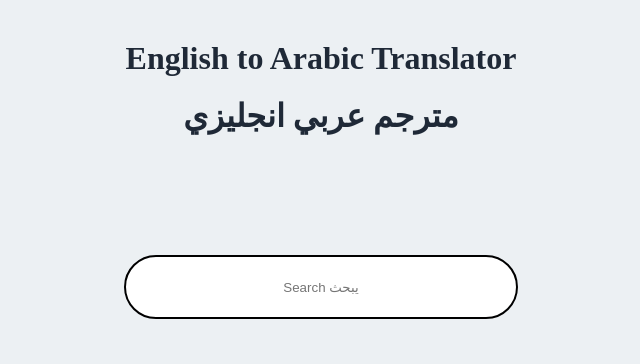
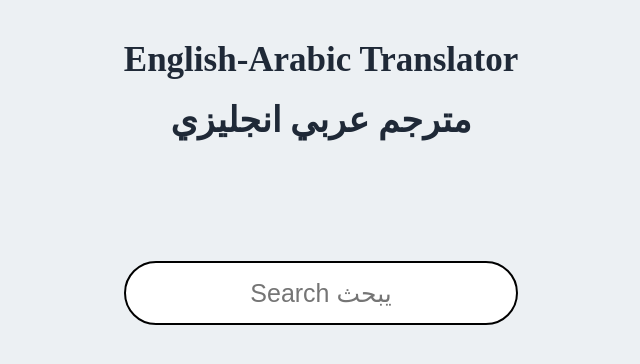
Before and after one commit to isaac-lal/english-arabic-dictionary, a React (Vite) app: page / in a window 1280 px wide. Shown: the top 364 px of the page, without its empty margins (319-959 px from the left). Built offline with nearby package versions, Linux system fonts and the light colour scheme; the HTML template or start-up script is replaced by a standard one.

Commit message:
changed website title

```diff
--- a/index.html
+++ b/index.html
@@ -4,7 +4,7 @@
     <meta charset="UTF-8" />
     <link rel="icon" type="image/svg+xml" href="/vite.svg" />
     <meta name="viewport" content="width=device-width, initial-scale=1.0" />
-    <title>Vite + React</title>
+    <title>English-Arabic Translator</title>
   </head>
   <body>
     <div id="root"></div>
--- a/src/App.jsx
+++ b/src/App.jsx
@@ -6,7 +6,7 @@ import Search from './Search';
 function App() {
   return (
     <div>
-      <h1>English to Arabic Translator</h1>
+      <h1>English-Arabic Translator</h1>
       <h1>مترجم عربي انجليزي</h1>
       <Search
         placeholder='Search يبحث'
--- a/src/index.css
+++ b/src/index.css
@@ -17,6 +17,7 @@ body {
 }
 
 h1 {
+  font-size: 35px;
   display: flex;
   justify-content: center;
   align-items: center;
@@ -29,6 +30,7 @@ input {
   padding: 10px 20px;
   width: 350px;
   height: 40px;
+  font-size: 25px;
   border-radius: 50px;
 }
 
@@ -46,12 +48,12 @@ tr {
 th {
   width: 250px;
   text-align: left;
-  font-size: 30px;
+  font-size: 35px;
   padding-bottom: 30px;
 }
 
 td {
   width: 250px;
   padding-top: 20px;
-  font-size: 20px;
+  font-size: 25px;
 }
```
